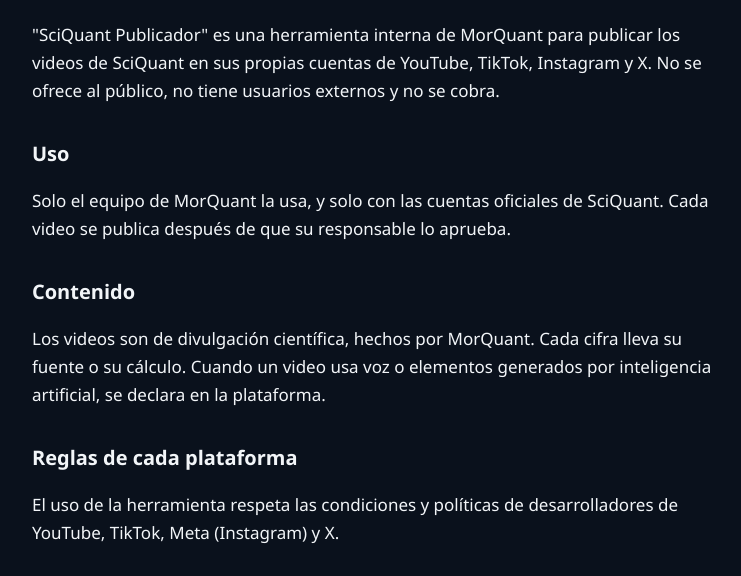
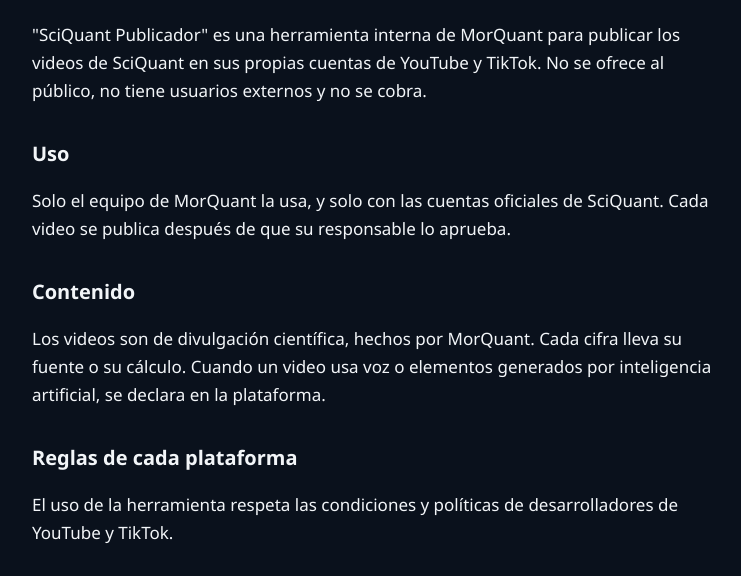
Before and after one commit to sciquantmx/sciquantmx.github.io, a plain HTML site: page terminos.html in a window 1280 px wide. Shown: the part 210-786 px from the top of the page, without its empty margins (268-1009 px from the left). Drawn offline with Linux system fonts and the light colour scheme.

Commit message:
Solo YouTube y TikTok

```diff
--- a/terminos.html
+++ b/terminos.html
@@ -21,7 +21,7 @@ footer { color: var(--suave); font-size: 14px; margin-top: 48px; }
   <h1>Condiciones de servicio de Sci<span class="q">Quant</span> Publicador</h1>
   <p class="fecha">Vigentes desde el 18 de noviembre de 2026</p>
 
-  <p>"SciQuant Publicador" es una herramienta interna de MorQuant para publicar los videos de SciQuant en sus propias cuentas de YouTube, TikTok, Instagram y X. No se ofrece al público, no tiene usuarios externos y no se cobra.</p>
+  <p>"SciQuant Publicador" es una herramienta interna de MorQuant para publicar los videos de SciQuant en sus propias cuentas de YouTube y TikTok. No se ofrece al público, no tiene usuarios externos y no se cobra.</p>
 
   <h2>Uso</h2>
   <p>Solo el equipo de MorQuant la usa, y solo con las cuentas oficiales de SciQuant. Cada video se publica después de que su responsable lo aprueba.</p>
@@ -30,7 +30,7 @@ footer { color: var(--suave); font-size: 14px; margin-top: 48px; }
   <p>Los videos son de divulgación científica, hechos por MorQuant. Cada cifra lleva su fuente o su cálculo. Cuando un video usa voz o elementos generados por inteligencia artificial, se declara en la plataforma.</p>
 
   <h2>Reglas de cada plataforma</h2>
-  <p>El uso de la herramienta respeta las condiciones y políticas de desarrolladores de YouTube, TikTok, Meta (Instagram) y X.</p>
+  <p>El uso de la herramienta respeta las condiciones y políticas de desarrolladores de YouTube y TikTok.</p>
 
   <h2>Privacidad</h2>
   <p>Ver la <a href="privacidad.html">política de privacidad</a>.</p>
```
Also changed, not shown: privacidad.html (+1 -1 lines).
